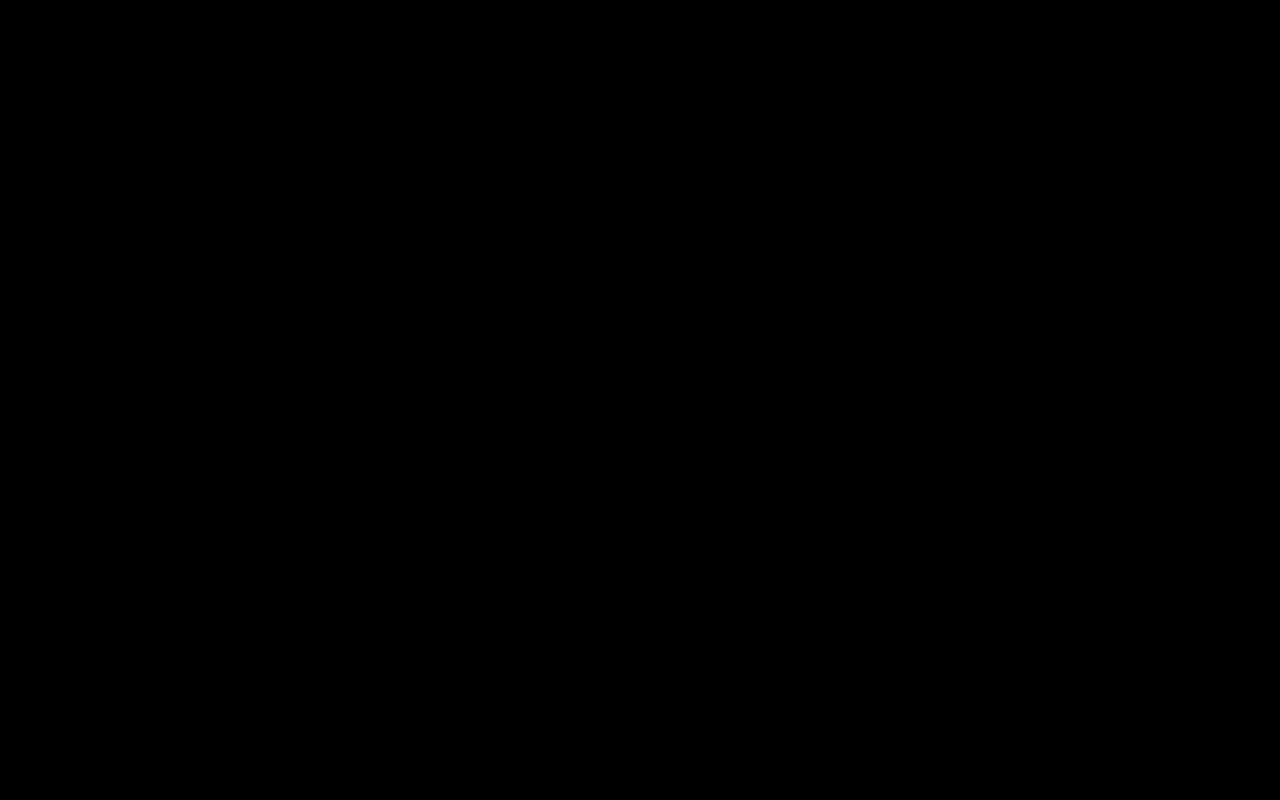
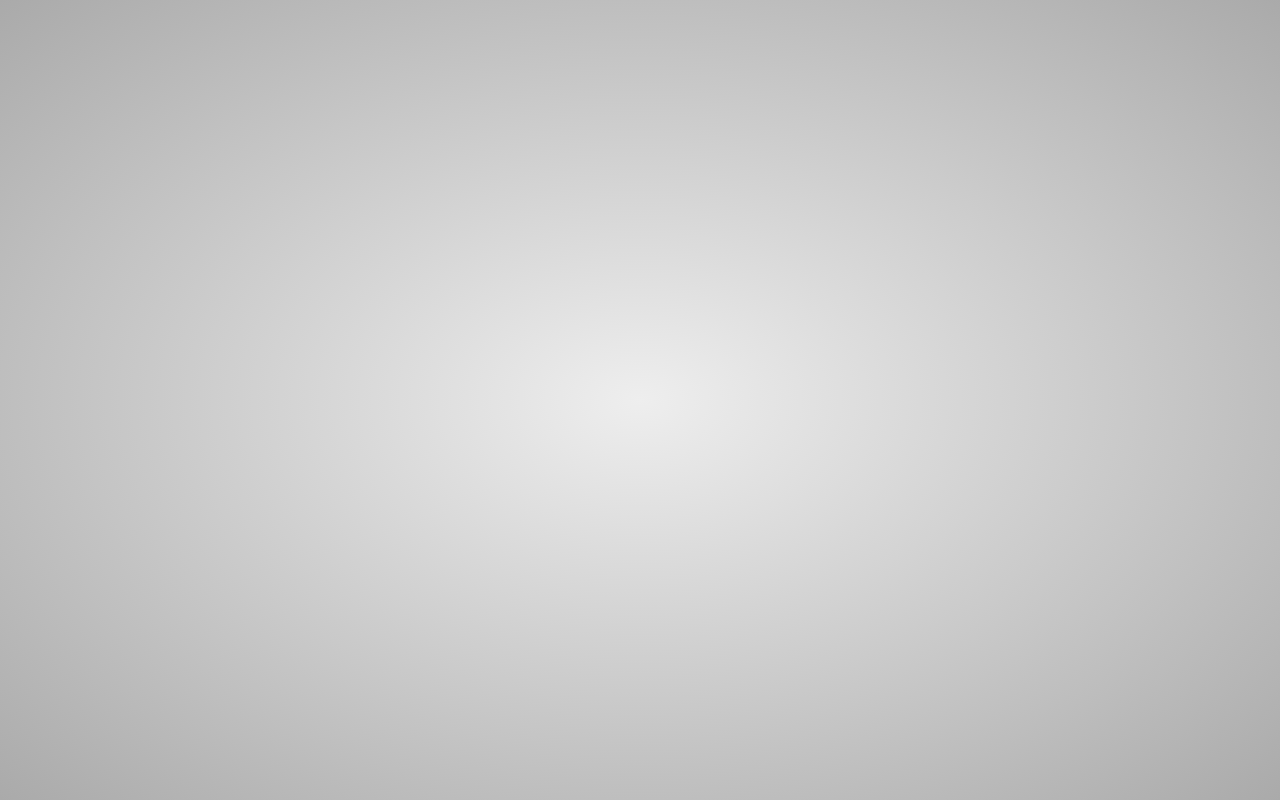
Before and after one commit to Shyked/SoundField, a website with bundled scripts: page out/index.html in a window 1280 px wide. Built offline with nearby package versions, Linux system fonts and the light colour scheme.

```diff
--- a/src/less/styles.less
+++ b/src/less/styles.less
@@ -8,14 +8,16 @@
 body {
   padding: 0;
   margin: 0;
-  background-color: black;
+  background-image: radial-gradient(#eee, #aaa);
   overflow: hidden;
+  height: 100vh;
+  width: 100vw;
 }
 
 #board {
   width: 100%;
   height: 100%;
-  background-color: black;
+  // background-color: black;
   position: absolute;
 }
 
```
Also changed, not shown: out/css/styles.css, out/img/blank-block.png (added), out/img/grass-template.png (added), out/img/grass.png (added), out/index.html, out/js/Displayable.js (added), out/js/Drawer.js (added), out/js/EventHandler.js, out/js/Listener.js, out/js/Mover.js, out/js/ObjectDisplay.bak.js (added), out/js/ObjectDisplay.js, out/js/ObjectSound.js, out/js/SoundSource.js, 2 more files, 1 other file.
